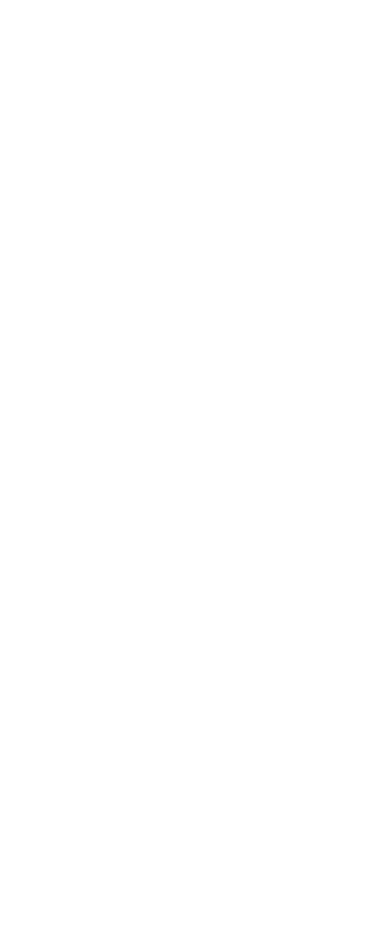
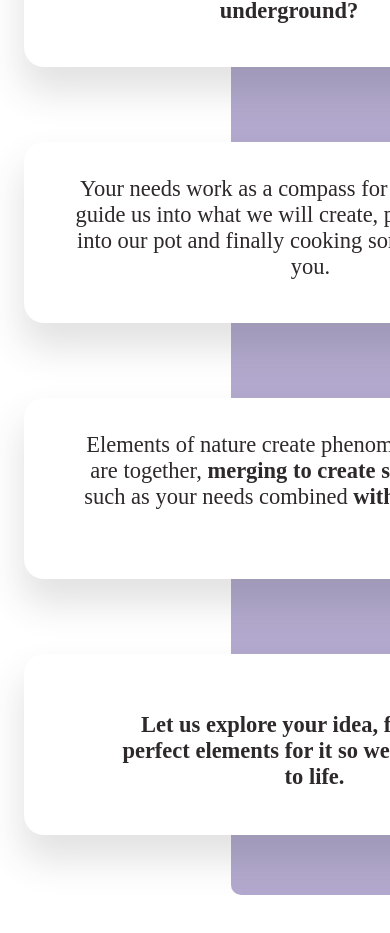
Before and after one commit to cavepotcode/web, a React (Create React App) app: page / in a window 390 px wide. Shown: the part 3617-4550 px from the top of the page. Built offline with nearby package versions, Linux system fonts and the light colour scheme; a web font is replaced by a local one.

Commit message:
how do we do it responsive

```diff
--- a/src/App.scss
+++ b/src/App.scss
@@ -13,6 +13,6 @@
     padding-top: 93px;
     display: grid;
     overflow-x: hidden;
-    grid-template: 568px auto auto 500px 504px 347px 482px 103px 391px/ 1fr;
+    grid-template: 568px auto auto 79px auto 504px 347px 482px 103px 391px/ 1fr;
   }
 }
--- a/src/App.tsx
+++ b/src/App.tsx
@@ -7,7 +7,7 @@
 import { TechnologiesChanges } from './components/technologiesChanges/TechnologiesChanges';
 import { TechnologiesThatWeUse } from './components/technologiesThatWeUse/TechnologiesThatWeUse';
 import WhatIsCavepot from './components/whatIsCavepot/WhatIsCavepot';
-import { WhatDoWeDo } from './components/whatWeDo/WhatDoWeDo';
+import { WhatDoWeDo } from './components/whatDoWeDo/WhatDoWeDo';
 
 
 function App() {
@@ -18,8 +18,8 @@
         <TechnologiesChanges />
         <WhatIsCavepot />
         <WhatDoWeDo />
-        {/* <HowWeDoIt/>
-        <TechnologiesThatWeUse/>
+         <HowWeDoIt/>
+       {/* <TechnologiesThatWeUse/>
         <ClientSay/>
         <Investigation/>
         <Footer/>  */}
--- a/src/components/howWeDoIt/HowWeDoIt.scss
+++ b/src/components/howWeDoIt/HowWeDoIt.scss
@@ -2,11 +2,12 @@
 @import "../../styles/variables";
 
 .how-we-do-it {
-    grid-column: 1;
+    // grid-column: 1;
     background-image: url(../../assets/img/rectangulo-violeta.png);
     background-size: 100% 500px;
     width: 73.7%;
     background-repeat: no-repeat;
+    grid-row: 5;
     display: grid;
     grid-template-rows: 170px 249px 81px;
     .title {
--- a/src/components/howWeDoIt/HowWeDoIt.tsx
+++ b/src/components/howWeDoIt/HowWeDoIt.tsx
@@ -13,6 +13,7 @@
                     {t("how-we-do-it.text1.part.3")}
                     <span>{t("how-we-do-it.text1.part.4")}</span>
                 </label>
+
                 <label>
                     {t("how-we-do-it.text2.part.1")}
                     <span>{t("how-we-do-it.text2.part.2")}</span>{t("how-we-do-it.text2.part.3")}<span>{t("how-we-do-it.text2.part.4")}</span>
--- a/src/styles/_responsive.scss
+++ b/src/styles/_responsive.scss
@@ -1,3 +1,5 @@
+@import "../styles/variables";
+
 @include media-sm {
     #header {
         .img-wrapper {
@@ -12,6 +14,7 @@
         background: none;
     }
 }
+//max-width:768px
 @include media-md {
     .technologies-changes {
         display: flex !important;
@@ -86,15 +89,67 @@
                     font-size: 1.813rem !important;
                 }
             }
-            :nth-child(3){
+            :nth-child(3) {
                 padding-top: 54px !important;
-                label{
+                label {
                     width: 305px !important;
                 }
             }
-            :nth-child(4){
+            :nth-child(4) {
                 padding-top: 95px !important;
             }
+        }
+    }
+    .how-we-do-it {
+        justify-content: center;
+        width: 100%;
+        background-image: none;
+        display: flex;
+        flex-direction: column;
+        .text-wrapper {
+            position:relative;
+            align-items: center;
+            display: flex;
+            flex-direction: column;
+            margin-top: 45px;
+            padding-top: 59px;
+            padding-bottom: 60px;
+
+            label {
+                width: 576px !important;
+                height: 181px;
+                padding: 34px 53px 32px 59px;
+                background-color: $White;
+                box-shadow: 0px 23px 35.7px 2.3px rgba(57, 58, 57, 0.15);
+                border-radius: 20px;
+                @include textBasis(1.406rem);
+                z-index: 1;
+            }
+            :nth-child(1) {
+                order: 0;
+            }
+            :nth-child(2) {
+                order: 3;
+                padding-right: 52px;
+            }
+            :nth-child(3) {
+                order: 2;
+                padding-left: 50px;
+            }
+            :nth-child(4) {
+                order: 4;
+                padding: 58px 89px 46px 94px;
+            }
+        }
+        .text-wrapper::before {
+            content:'\A';
+            position:absolute;
+            background:#b3a9ce;
+            top:0; bottom:0;
+            left:37%;
+            width:63%;
+            border-top-left-radius: 10px;
+            border-bottom-left-radius: 10px;
         }
     }
 }
```
Also changed, not shown: src/components/whatDoWeDo/WhatDoWeDo.scss (renamed from src/components/whatWeDo/WhatDoWeDo.scss), src/components/whatDoWeDo/WhatDoWeDo.tsx (renamed from src/components/whatWeDo/WhatDoWeDo.tsx).
